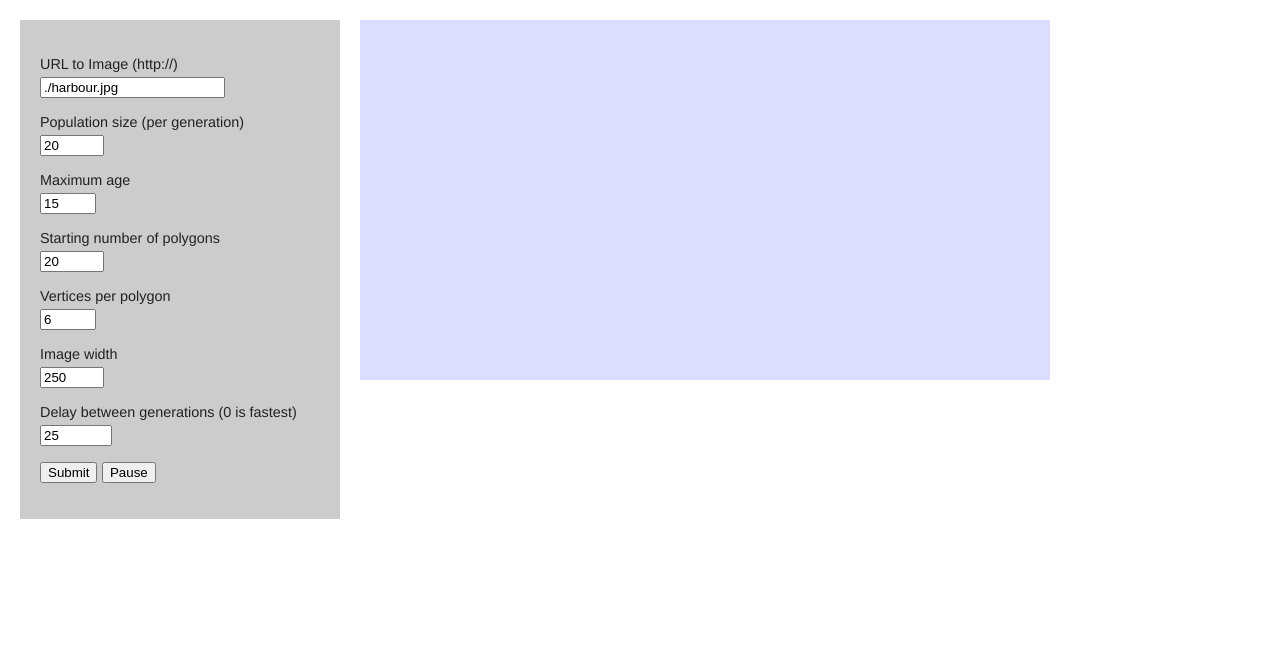
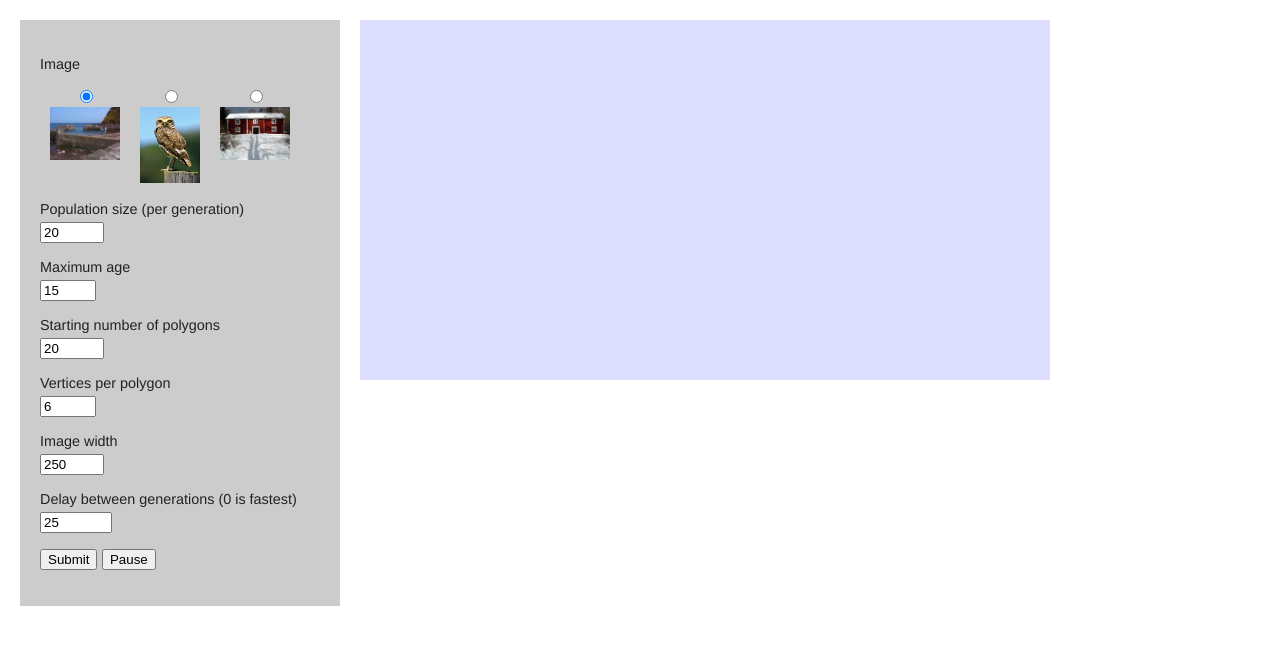
Before and after one commit to mattdw/mattdw.github.com, a Jekyll site: the page experiments/image-evo/index.html, which Jekyll copies as it is, in a window 1280 px wide. Shown: the top 645 px of the page. Built offline with Jekyll 4.4.1, drawn with Linux system fonts in a browser that asks for light colours.

Commit message:
offer a couple of image choices

```diff
--- a/experiments/image-evo/index.html
+++ b/experiments/image-evo/index.html
@@ -14,8 +14,19 @@
 
 <form id="image-form">
   <p>
-    <label for="image">URL to Image (http://)</label>
-    <input type="text" name="image" id="image" value="./harbour.jpg">
+    <label for="image">Image</label>
+    <span class="image_opt">
+      <input type="radio" name="image" id="image_1" value="./harbour.jpg" checked>
+      <label for="image_1"><img src="./harbour.jpg" width=70></label>
+    </span>
+    <span class="image_opt">
+      <input type="radio" name="image" id="image_2" value="./owl.jpg">
+      <label for="image_2"><img src="./owl.jpg" width=60></label>
+    </span>
+    <span class="image_opt">
+      <input type="radio" name="image" id="image_3" value="./cottage.jpg">
+      <label for="image_3"><img src="./cottage.jpg" width=70></label>
+    </span>
   </p>
   <p>
     <label for="per_gen">Population size (per generation)</label>
--- a/experiments/image-evo/site.css
+++ b/experiments/image-evo/site.css
@@ -12,11 +12,21 @@ label {
     padding: 0 0 5px 0;
 }
 
+.image_opt {
+    float: left;
+    text-align: center;
+    padding: 10px;
+}
+
 #image-form {
     float: left;
     width: 280px;
     background-color: #ccc;
     padding: 20px;
+}
+
+#image-form p {
+    clear: left;
 }
 
 #results_container {
--- a/experiments/image-evo/site.js
+++ b/experiments/image-evo/site.js
@@ -105,27 +105,33 @@ $(function () {
 
   $(jobController).on("stop", function (e) {
     jobController.running = false;
+
   }).on("start", function (e, population, delay) {
     jobController.population = population;
     jobController.delay = delay;
     jobController.trigger("run");
+
   }).on("run", function (e) {
     jobController.running = true;
     setTimeout(function () {iteratePopulation(jobController);}, jobController.delay);
+
   }).on("render", function (e) {
     // draw here
     var best = jobController.population.members[0];
     //jobController.population.env.canvas.getContext("2d").clearRect(0,0,this.width,this.height);
     best.render(jobController.population.env);
+    var canvas = jobController.population.env.canvas;
+    var avgError = best._fitness / (canvas.height * canvas.width);
     $("#results_meta").text("Gen: " + jobController.population.generation +
-                            " Fitness: " + best._fitness);
+                            " Fitness: " + best._fitness +
+                            " (Per-pixel avg err: " + Math.round(avgError) + ")");
   });
 
   $("#image-form").on("submit", function (e) {
     e.preventDefault();
     jobController.trigger("stop");
 
-    var imageURL = $("#image").val();
+    var imageURL = $("input[type=radio][name=image]:checked").val();
     var imageEl = new Image;
     imageEl.src = imageURL;
     imageEl.onload = function () {
```
Also changed, not shown: experiments/image-evo/cottage.jpg (added), experiments/image-evo/owl.jpg (added).
